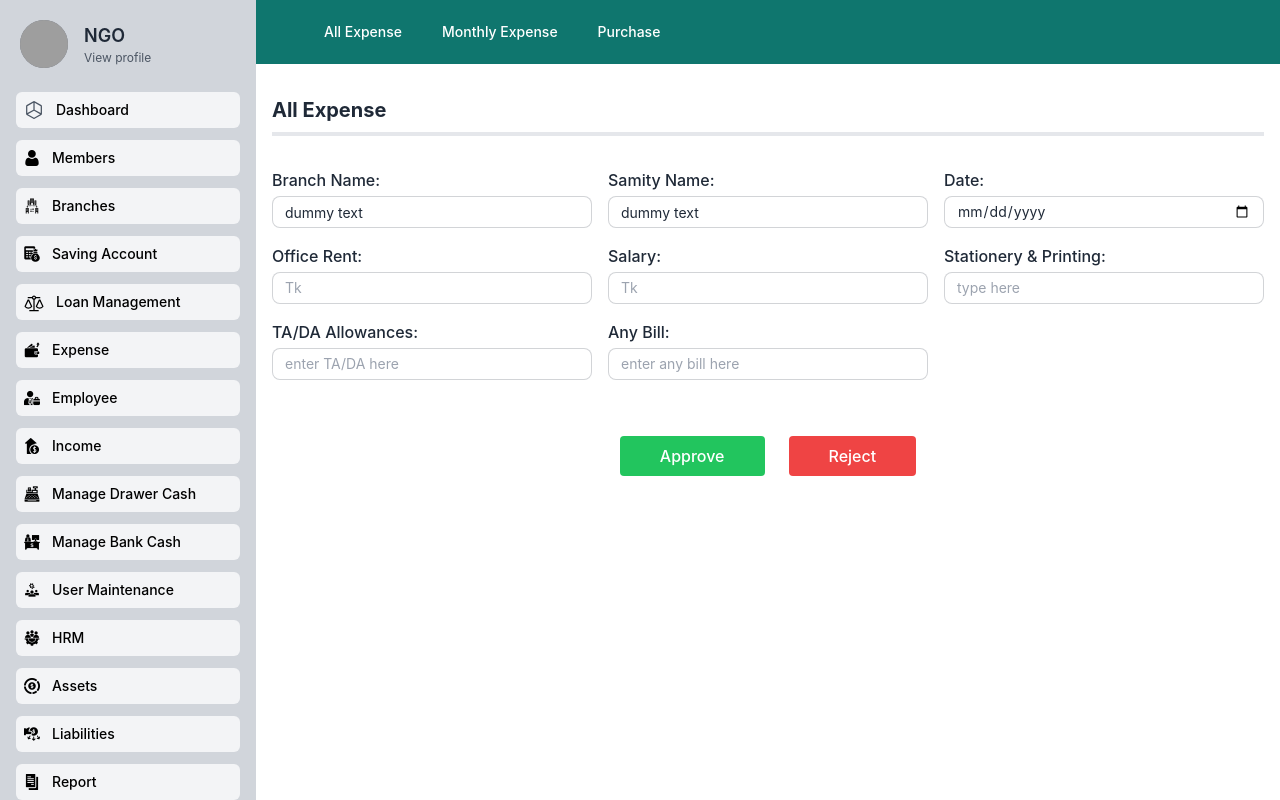
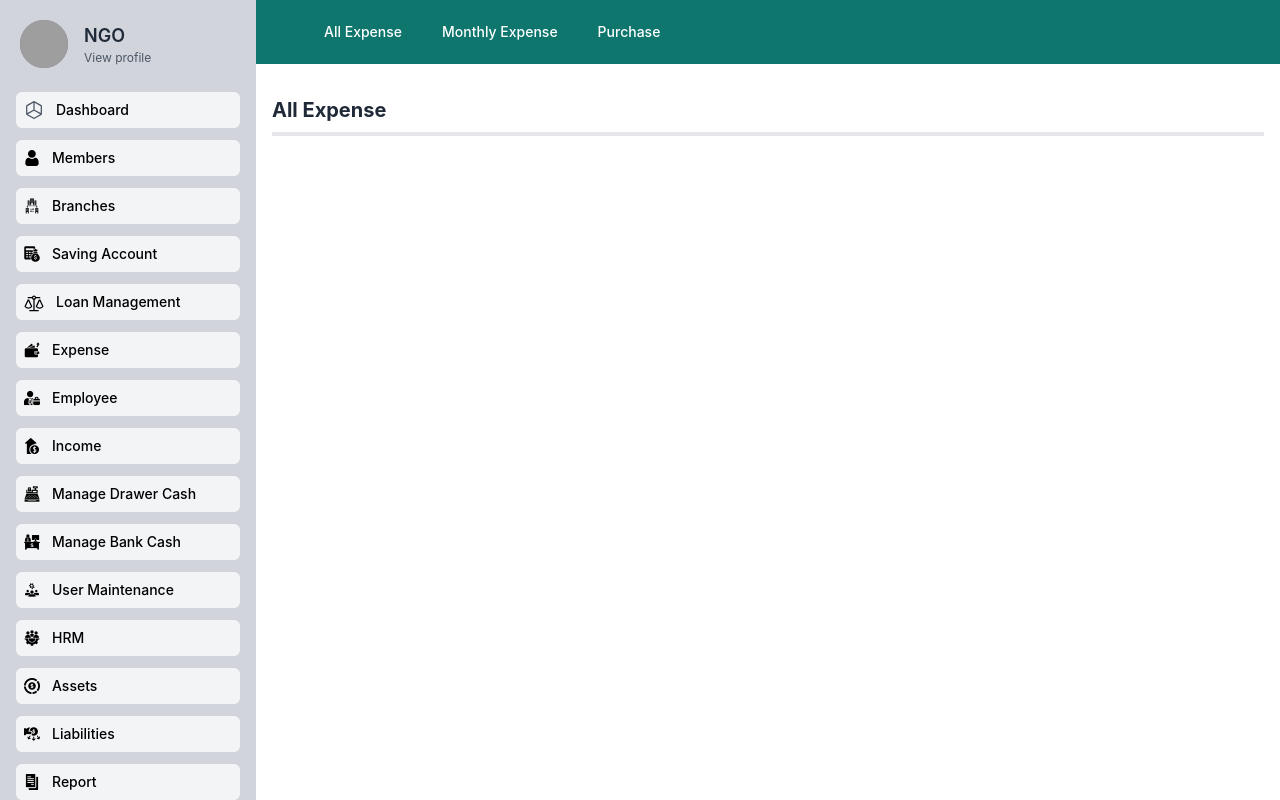
Before and after one commit to MDYeaminIslam/NGO_Project, a React (Vite) app: page /all_expense in a window 1280 px wide. Built offline with nearby package versions, Linux system fonts and the light colour scheme; grey boxes are pictures that could not be loaded.

Commit message:
dashboard updated

```diff
--- a/src/pages/Expense/AllExpense.jsx
+++ b/src/pages/Expense/AllExpense.jsx
@@ -8,7 +8,7 @@ const AllExpense = () => {
       </section>
       <section className="m-4">
         <h1 className="text-xl font-bold text-start max-w-5xl mx-auto  pt-4 border-b-4 pb-2 ">All Expense </h1>
-        <form className="my-8" action="">
+        {/* <form className="my-8" action="">
           <section className="grid grid-cols-3 max-w-5xl mx-auto gap-4">
 
             <div className="flex flex-col gap-1">
@@ -61,7 +61,7 @@ const AllExpense = () => {
 
           </section>
           <div className="flex gap-6 justify-center items-center mt-6   ">
-            {/* <label className="font-medium pt-10" htmlFor="account_id">Action:</label> */}
+
             <div className="flex w-fit mt-8">
               <input className="bg-green-500 hover:bg-green-700 px-10 py-2 rounded font-medium     text-white" type="submit" value="Approve" />
             </div>
@@ -69,7 +69,7 @@ const AllExpense = () => {
               <button className="bg-red-500 hover:bg-red-700 px-10 py-2 rounded font-medium     text-white" >Reject</button>
             </div>
           </div>
-        </form>
+        </form> */}
 
       </section>
     </div>
```
